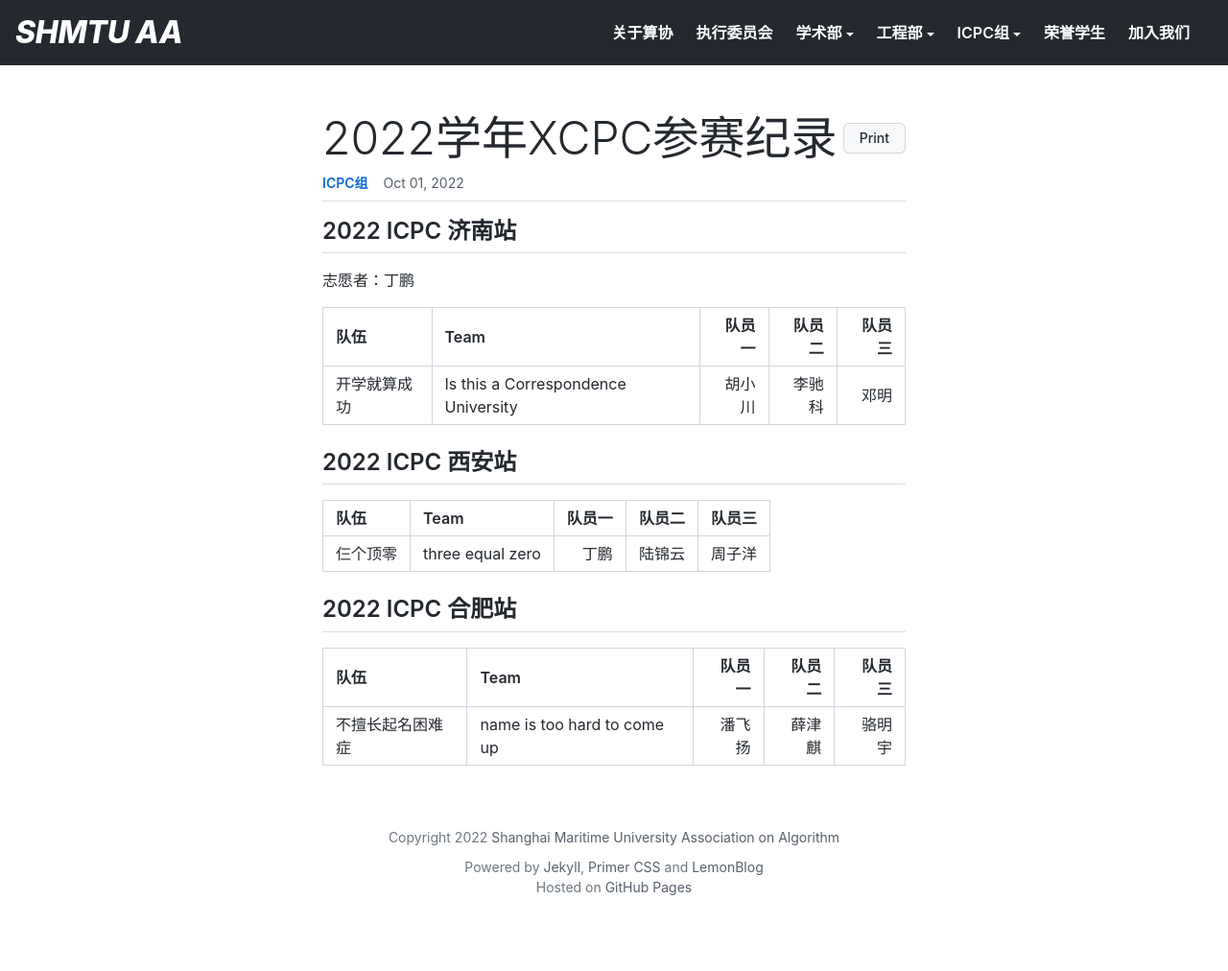
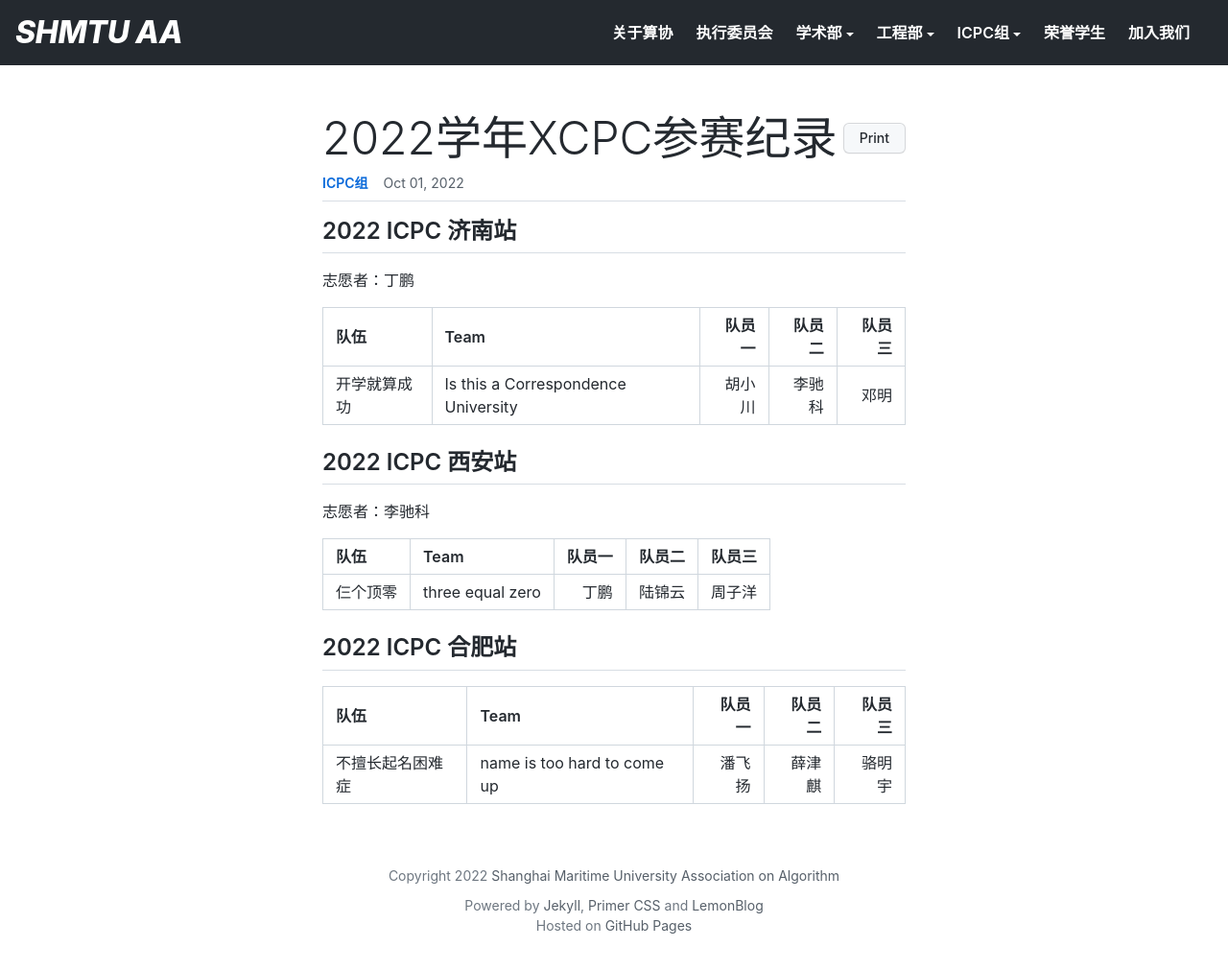
Before and after one commit to shmtuaa/shmtuaa.org, a Jekyll site: the page built from _posts/2022-10-01-ICPC-contest-record-2022.md, in a window 1280 px wide and 1015 px high. Shown: the top 1012 px of the window at 96% size. Built offline with Jekyll 4.4.1, drawn with Linux system fonts in a browser that asks for light colours.

Commit message:
UPD 2022 record

```diff
--- a/_posts/2022-10-01-ICPC-contest-record-2022.md
+++ b/_posts/2022-10-01-ICPC-contest-record-2022.md
@@ -16,6 +16,8 @@ excerpt: 这里记录ICPC Group在2022年XCPC区域赛及以上的参赛队伍
 
 ## 2022 ICPC 西安站
 
+志愿者：李驰科
+
 | 队伍   | Team             | 队员一 | 队员二 | 队员三 |
 |:-----|:-----------------|----:|----:|----:|
 | 仨个顶零 | three equal zero |  丁鹏 | 陆锦云 | 周子洋 |
```
